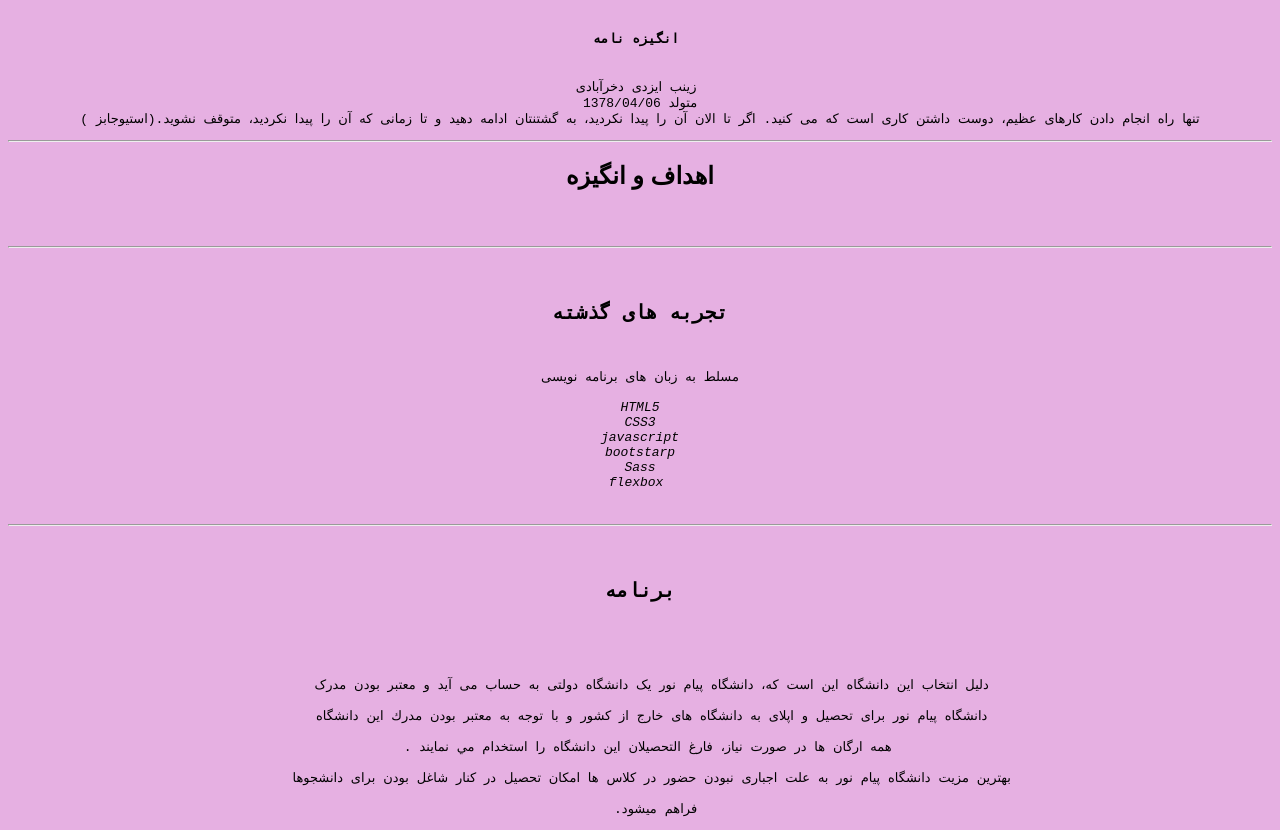
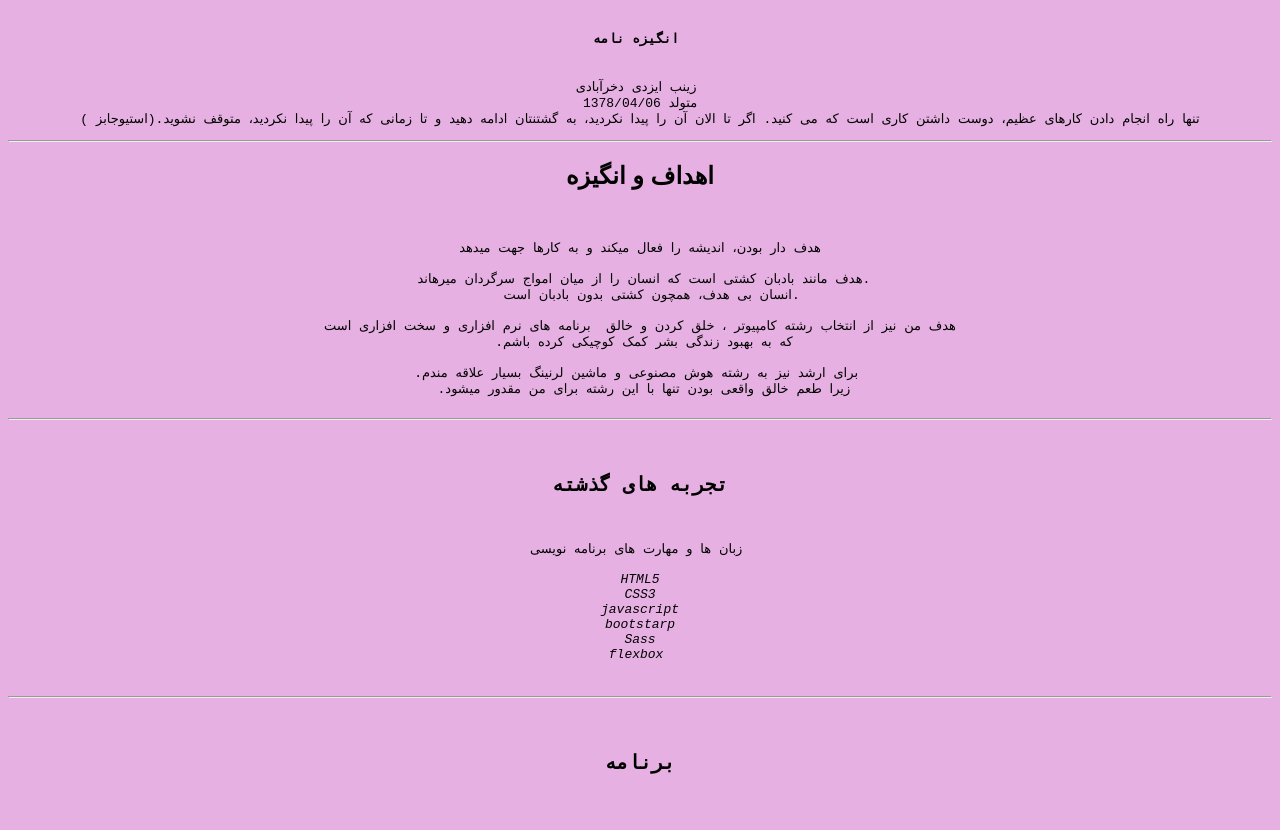
Before and after one commit to zeynabizadi/SOP, a plain HTML site: page index.html in a window 1280 px wide. Shown: the part 69-899 px from the top of the page. Drawn offline with Linux system fonts and the light colour scheme.

Commit message:
Update index.html

```diff
--- a/index.html
+++ b/index.html
@@ -21,11 +21,18 @@
 
 <h2 style="text-align:center;">اهداف و انگیزه</h2>
 <pre style="text-align:center;">
+ <br>هدف دار بودن، اندیشه را فعال میکند و به کارها جهت میدهد
+  <br> هدف مانند بادبان کشتی است که انسان را از میان امواج سرگردان میرهاند.
+   انسان بی هدف، همچون کشتی بدون بادبان است.
+ <br> هدف من نیز از انتخاب رشته کامپیوتر ، خلق کردن و خالق  برنامه های نرم افزاری و سخت افزاری است
+  .که به بهبود زندگی بشر کمک کوچیکی کرده باشم
+  <br>.برای ارشد نیز به رشته هوش مصنوعی و ماشین لرنینگ بسیار علاقه مندم
+  .زیرا طعم خالق واقعی بودن تنها با این رشته برای من مقدور میشود
 
 <hr>
 
 <h2 style="text-align:center;">تجربه های گذشته</h2>
-<pre style="text-align:center;"> مسلط به زبان های برنامه نویسی<i> <br><br>HTML5<br>CSS3<br>javascript<br>bootstarp<br>Sass<br>flexbox </i><pre>
+<pre style="text-align:center;"> زبان ها و مهارت های برنامه نویسی <i> <br><br>HTML5<br>CSS3<br>javascript<br>bootstarp<br>Sass<br>flexbox </i><pre>
 
 <hr>
 
```
